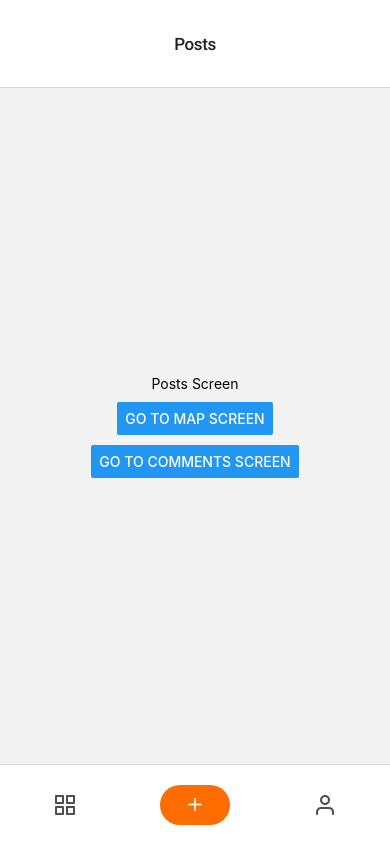
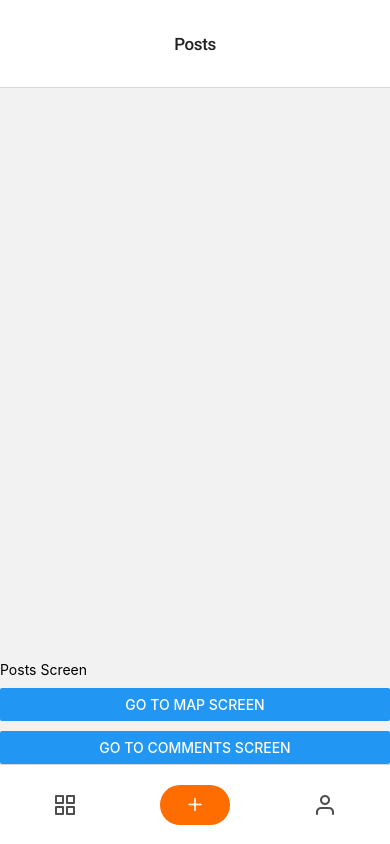
Before and after one commit to korolenkooleksii/goit-react-native-hw, a React Native app: screen /Posts in a window 390 px wide. Built offline with nearby package versions, Linux system fonts and the light colour scheme.

Commit message:
add photo

```diff
--- a/Screens/mainScreen/CreatePostScreen.jsx
+++ b/Screens/mainScreen/CreatePostScreen.jsx
@@ -67,9 +67,12 @@ const CreatePostScreen = ({ navigation }) => {
   const takePhoto = async () => {
     const photo = await camera.takePictureAsync();
     handlePhoto(photo.uri);
-
     // console.log("takePhoto  photo:", photo.uri);
   };
+
+  const sendPhoto = ()=>{
+    navigation.navigate('Posts', {photo})
+  }
 
   const toggleCameraType = () => {
     setType((current) =>
@@ -160,7 +163,7 @@ const CreatePostScreen = ({ navigation }) => {
             // activeOpacity={0.7}
             onPress={() => navigation.navigate("Posts")}
           >
-            <Text style={{ ...styles.text }}>Опубликовать</Text>
+            <Text style={{ ...styles.text }} onPress={sendPhoto}>Опубликовать</Text>
           </TouchableOpacity>
           <View
             style={{
--- a/Screens/nestedScreens/PostsScreen.jsx
+++ b/Screens/nestedScreens/PostsScreen.jsx
@@ -1,9 +1,36 @@
-import React from "react";
-import { View, Text, StyleSheet, Button } from "react-native";
+import { useEffect, useState } from "react";
+import { View, Text, StyleSheet, Button, FlatList, Image } from "react-native";
 
-const PostsScreen = ({ navigation }) => {
+const PostsScreen = ({ navigation, route }) => {
+  const [posts, setPosts] = useState([]);
+  console.log("route.params", route.params);
+
+  useEffect(() => {
+    if (route.params) {
+      setPosts((prevState) => [...prevState, route.params]);
+    }
+  }, [route.params]);
+
   return (
     <View style={styles.container}>
+      <FlatList
+        data={posts}
+        keyExtractor={(item, index) => index.toString()}
+        renderItem={({ item }) => {
+          <View
+            style={{
+              marginBottom: 10,
+              justifyContent: "center",
+              alignItems: "center",
+            }}
+          >
+            <Image
+              style={{ width: 350, height: 200 }}
+              source={{ uri: item.photo }}
+            />
+          </View>;
+        }}
+      ></FlatList>
       <Text>Posts Screen</Text>
       <Button
         title="go to Map Screen"
@@ -21,7 +48,7 @@ const styles = StyleSheet.create({
   container: {
     flex: 1,
     justifyContent: "center",
-    alignItems: "center",
+    // alignItems: "center",
     gap: 10,
   },
 });
```
